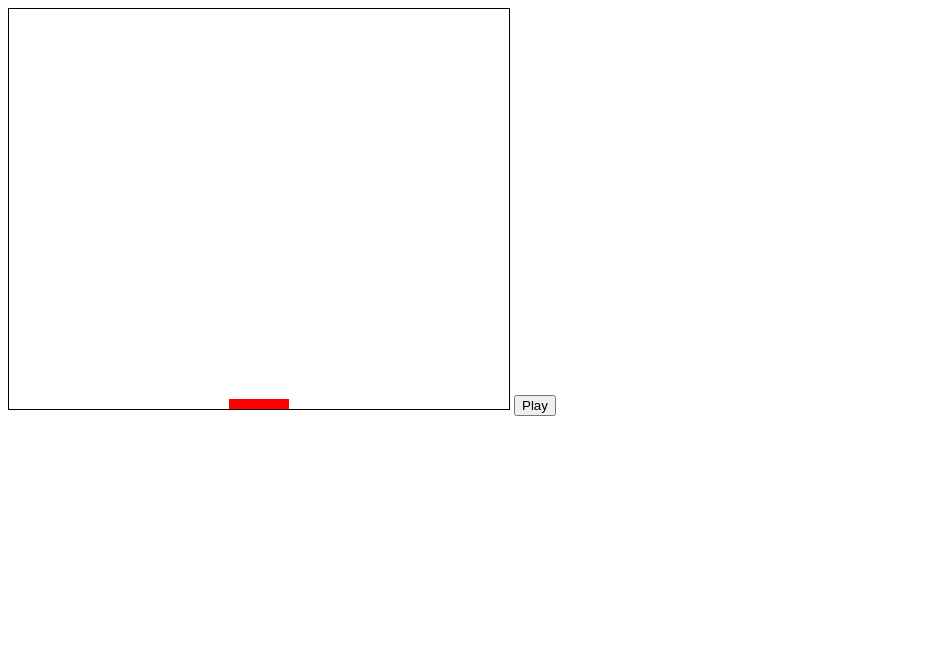
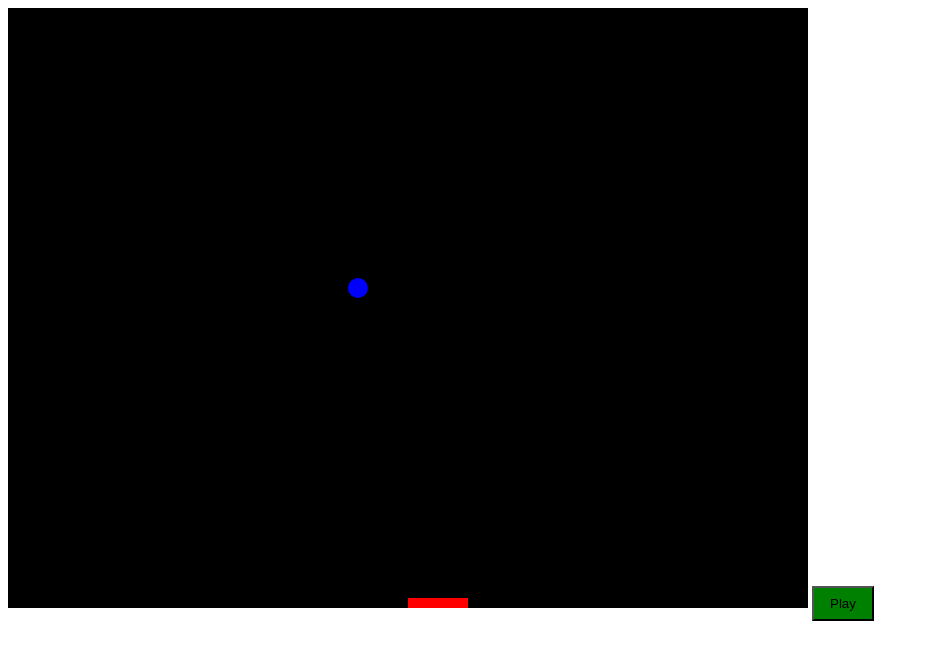
Before and after one commit to melcor76/js-breakout, a plain HTML site: page index.html in a window 1280 px wide. Both pictures are taken after a click on the button "Play". Shown: the whole page, without its empty margins (0-929 px from the left). Drawn offline with Linux system fonts and the light colour scheme.

Commit message:
refactor to one js file

```diff
--- a/main.js
+++ b/breakout.js
@@ -1,18 +1,26 @@
 const canvas = document.getElementById('breakout');
 const ctx = canvas.getContext('2d');
 
-// Calculate size of canvas from constants.
-ctx.canvas.width = COLS * BLOCK_SIZE;
-ctx.canvas.height = ROWS * BLOCK_SIZE;
+const paddle = {
+    height: 10,
+    width: 60,
+    x: 0,
+    y: 0
+}
+const ball = {
+    x: 0,
+    y: 0,
+    speed: 5,
+    radius: 10,
+    dx: 0,
+    dy: 0
+}
+const brick = {
+    rows: 3,
+    cols: 6,
+}
 
-let x;
-let y;
 let requestId;
-let dx;
-let dy;
-
-const paddleY = canvas.height - PADDLE.HEIGHT;
-let paddleX = (canvas.width - PADDLE.WIDTH) / 2;
 let rightPressed = false;
 let leftPressed = false;
 document.addEventListener("keydown", keyDownHandler, false);
@@ -27,10 +35,12 @@ function play() {
 }
 
 function init() {
-    x = canvas.width/2;
-    y = canvas.height-30;
-    dx = BALL.SPEED;
-    dy = -BALL.SPEED;
+    ball.x = canvas.width/2;
+    ball.y = canvas.height-30;
+    ball.dx = ball.speed;
+    ball.dy = -ball.speed;
+    paddle.x = canvas.width / 2;
+    paddle.y = canvas.height - paddle.height;
 }
 
 function animate() {
@@ -39,7 +49,7 @@ function animate() {
     drawPaddle();
     detectCollission();
     update();
-    if (y - BALL.RADIUS > canvas.height) {
+    if (ball.y - ball.radius > canvas.height) {
         gameOver();
         return;
     }
@@ -48,19 +58,19 @@ function animate() {
 }
 
 function update() {
-    x += dx;
-    y += dy;
+    ball.x += ball.dx;
+    ball.y += ball.dy;
 
     if(rightPressed) {
-        paddleX += 7;
-        if (paddleX + PADDLE.WIDTH > canvas.width){
-            paddleX = canvas.width - PADDLE.WIDTH;
+        paddle.x += 7;
+        if (paddle.x + paddle.width > canvas.width){
+            paddle.x = canvas.width - paddle.width;
         }
     }
     else if(leftPressed) {
-        paddleX -= 7;
-        if (paddleX < 0){
-            paddleX = 0;
+        paddle.x -= 7;
+        if (paddle.x < 0){
+            paddle.x = 0;
         }
     }
 }
@@ -68,32 +78,32 @@ function update() {
 function drawBall() {
     ctx.beginPath();
     ctx.fillStyle = "blue";
-    ctx.arc(x, y, BALL.RADIUS, 0, Math.PI*2);
+    ctx.arc(ball.x, ball.y, ball.radius, 0, Math.PI*2);
     ctx.fill();
     ctx.closePath();
 }
 
 function drawPaddle() {
     ctx.beginPath();
-    ctx.rect(paddleX, paddleY, PADDLE.WIDTH, PADDLE.HEIGHT);
+    ctx.rect(paddle.x, paddle.y, paddle.width, paddle.height);
     ctx.fillStyle = "red";
     ctx.fill();
     ctx.closePath();
 }
 
 function detectCollission() {
-    if (x + BALL.RADIUS > canvas.width || x - BALL.RADIUS < 0) {
-      dx = -dx;
+    if (ball.x + ball.radius > canvas.width || ball.x - ball.radius < 0) {
+      ball.dx = -ball.dx;
     }
 
-    if (y - BALL.RADIUS < 0) {
-      dy = -dy;
+    if (ball.y - ball.radius < 0) {
+      ball.dy = -ball.dy;
     }
 
     // Paddle
-    if (y + BALL.RADIUS > canvas.height - PADDLE.HEIGHT && y + BALL.RADIUS < canvas.height) {
-        if(x > paddleX && x < paddleX + PADDLE.WIDTH) {
-            dy = -dy;
+    if (ball.y + ball.radius > canvas.height - paddle.height && ball.y + ball.radius < canvas.height) {
+        if(ball.x > paddle.x && ball.x < paddle.x + paddle.width) {
+            ball.dy = -ball.dy;
         }
     }
 }
--- a/constants.js
+++ /dev/null
@@ -1,15 +0,0 @@
-const COLS = 25;
-const ROWS = 20;
-const BLOCK_SIZE = 20;
-const BALL = {
-    SPEED: 5,
-    RADIUS: 10
-}
-const PADDLE = {
-    HEIGHT: 10,
-    WIDTH: 60
-}
-const BRICK = {
-    ROWS: 3,
-    COLS: 6,
-}
--- a/index.html
+++ b/index.html
@@ -7,10 +7,9 @@
 </head>
 <body>
 
-    <canvas id="breakout" class="board"></canvas>
-    <button onclick="play()">Play</button>
+    <canvas id="breakout" width="800" height="600"></canvas>
+    <button id="play-button" onclick="play()">Play</button>
 
-    <script type="text/javascript" src="constants.js"></script>
-    <script type="text/javascript" src="main.js"></script>
+    <script type="text/javascript" src="breakout.js"></script>
 </body>
 </html>
--- a/styles.css
+++ b/styles.css
@@ -1,3 +1,8 @@
-.board {
-  border: 1px solid;
+#breakout {
+  background-color: black;
 }
+
+#play-button {
+  background-color: green;
+  padding: 0.5rem 1rem;
+}
```
